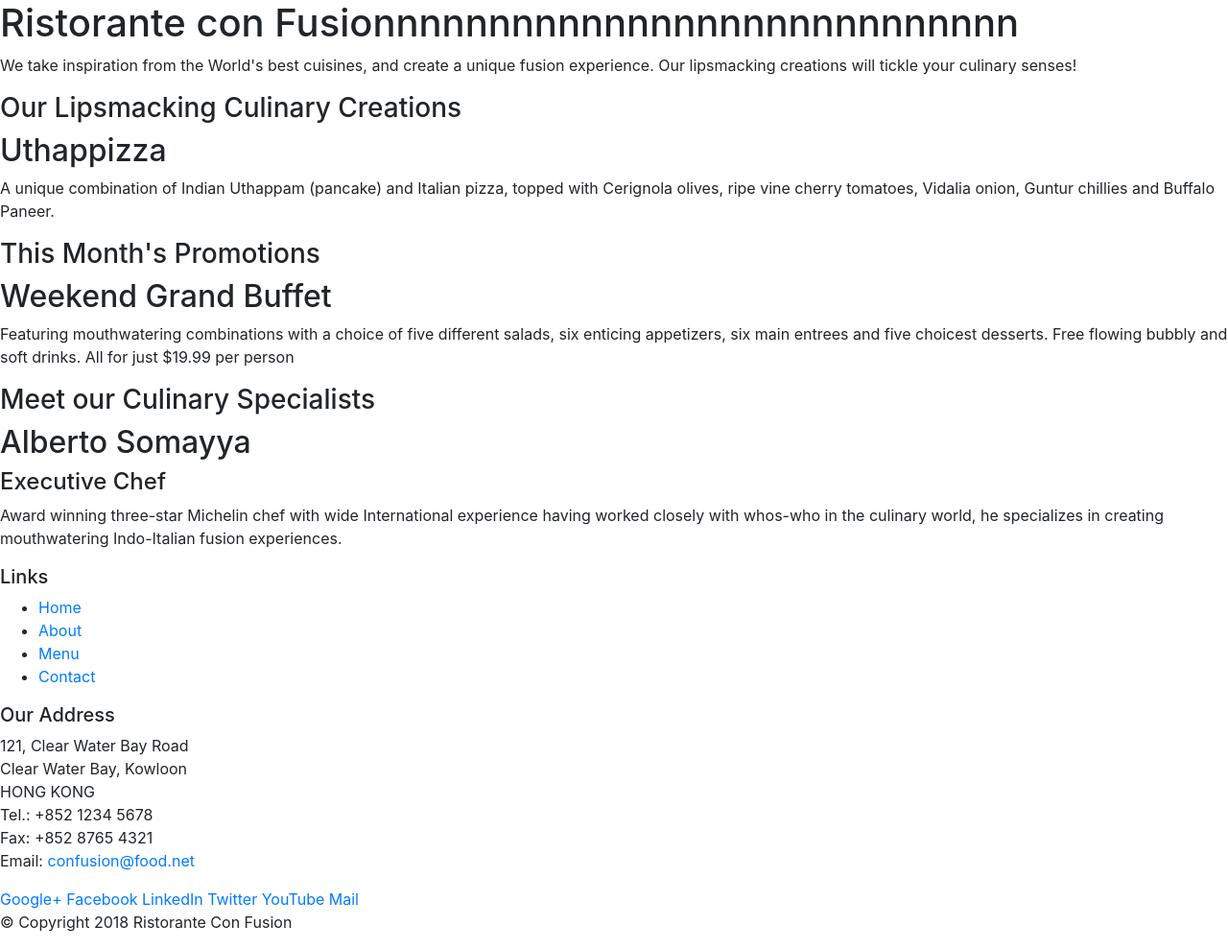
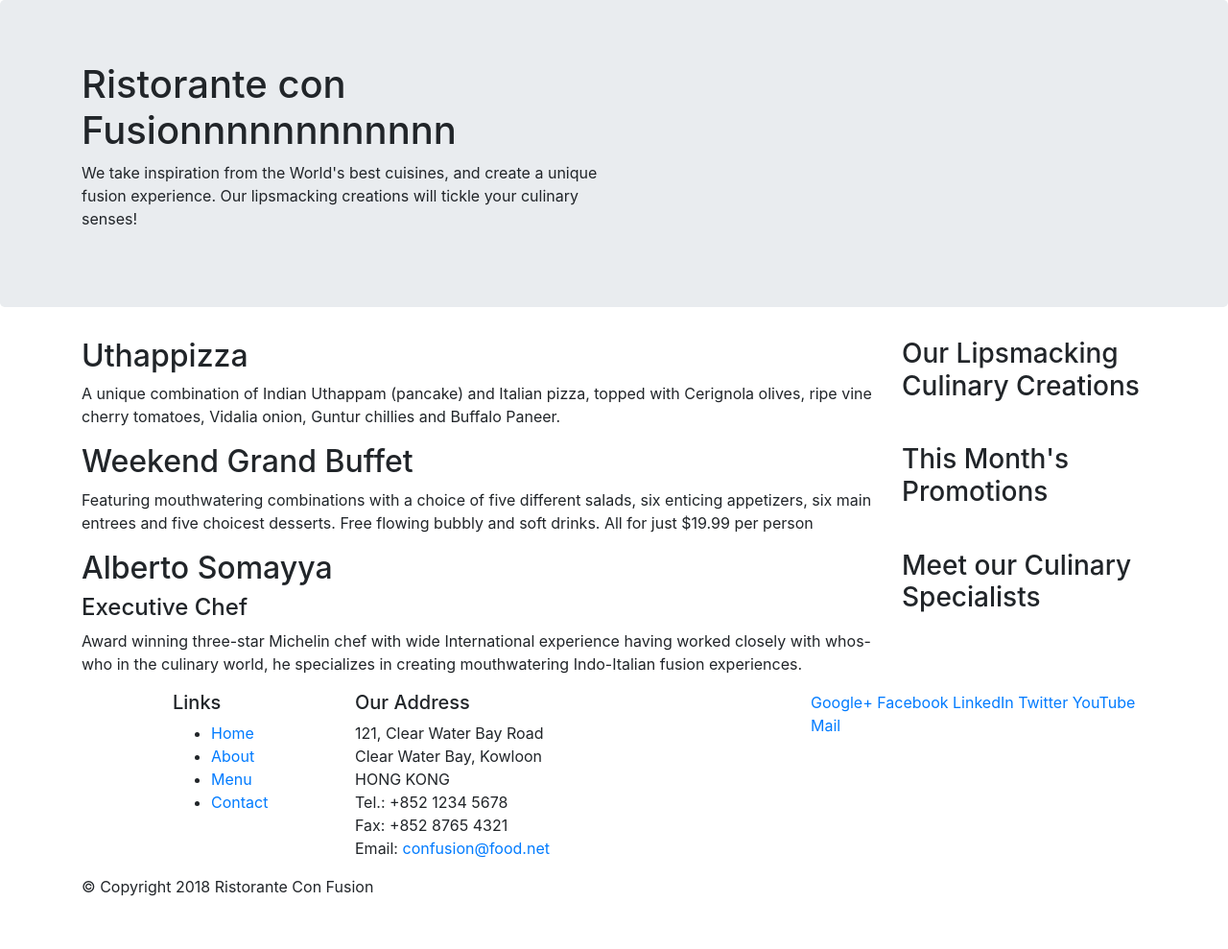
Before and after one commit to spandurangan/conFusion, a website: page index.html in a window 1280 px wide. Shown: the whole page at 96% size. After the commit the page ends 952 px from the top, so only its background shows below. Drawn offline with nearby package versions, Linux system fonts and the light colour scheme.

Commit message:
Bootstrap Grid Part 1

```diff
--- a/index.html
+++ b/index.html
@@ -13,46 +13,46 @@
 
 <body>
 
-    <header>
-        <div>
-            <div>
-                <div>
-                    <h1>Ristorante con Fusionnnnnnnnnnnnnnnnnnnnnnnnnnnn</h1>
+    <header class="jumbotron">
+        <div class="container">
+            <div class="row">
+                <div class="col-12 col-sm-6">
+                    <h1>Ristorante con Fusionnnnnnnnnnnn</h1>
                     <p>We take inspiration from the World's best cuisines, and create a unique fusion experience. Our lipsmacking creations will tickle your culinary senses!</p>
                 </div>
-                <div>
+                <div class="col-12 col-sm-6">
                 </div>
             </div>
         </div>
     </header>
 
-    <div>
-        <div>
-            <div>
+    <div class="container">
+        <div class="row">
+            <div class="col-12 col-sm-4 order-sm-last col-md-3">
                 <h3>Our Lipsmacking Culinary Creations</h3>
             </div>
-            <div>
+            <div class="col col-sm order-sm-first col-md">
                 <h2>Uthappizza</h2>
                 <p>A unique combination of Indian Uthappam (pancake) and Italian pizza, topped with Cerignola olives, ripe vine cherry tomatoes, Vidalia onion, Guntur chillies and Buffalo Paneer.</p>
             </div>
         </div>
 
 
-        <div>
-            <div>
+        <div class="row">
+            <div class="col-12 col-sm-4 order-sm-last col-md-3">
                 <h3>This Month's Promotions</h3>
             </div>
-            <div>
+            <div class="col col-sm order-sm-first col-md">
                 <h2>Weekend Grand Buffet</h2>
                 <p>Featuring mouthwatering combinations with a choice of five different salads, six enticing appetizers, six main entrees and five choicest desserts. Free flowing bubbly and soft drinks. All for just $19.99 per person </p>
             </div>
         </div>
 
-        <div>
-            <div>
+        <div class="row">
+            <div class="col-12 col-sm-4 order-sm-last col-md-3">
                 <h3>Meet our Culinary Specialists</h3>
             </div>
-            <div>
+            <div class="col col-sm order-sm-first col-md">
                 <h2>Alberto Somayya</h2>
                 <h4>Executive Chef</h4>
                 <p>Award winning three-star Michelin chef with wide International experience having worked closely with whos-who in the culinary world, he specializes in creating mouthwatering Indo-Italian fusion experiences. </p>
@@ -61,9 +61,9 @@
     </div>
 
     <footer>
-        <div>
-            <div>
-                <div>
+        <div class="container">
+            <div class="row">
+                <div class="col-4 offset-1 col-sm-2">
                     <h5>Links</h5>
                     <ul>
                         <li><a href="#">Home</a></li>
@@ -72,7 +72,7 @@
                         <li><a href="#">Contact</a></li>
                     </ul>
                 </div>
-                <div>
+                <div class="col-7 col-sm-5">
                     <h5>Our Address</h5>
                     <address>
 		              121, Clear Water Bay Road<br>
@@ -83,7 +83,7 @@
 		              Email: <a href="mailto:confusion@food.net">confusion@food.net</a>
 		           </address>
                 </div>
-                <div>
+                <div class="col-12 col-sm-4">
                     <div>
                         <a href="http://google.com/+">Google+</a>
                         <a href="http://www.facebook.com/profile.php?id=">Facebook</a>
@@ -94,8 +94,8 @@
                     </div>
                 </div>
            </div>
-           <div>
-                <div>
+           <div class="row">
+                <div class="col-auto">
                     <p>© Copyright 2018 Ristorante Con Fusion</p>
                 </div>
            </div>
```
